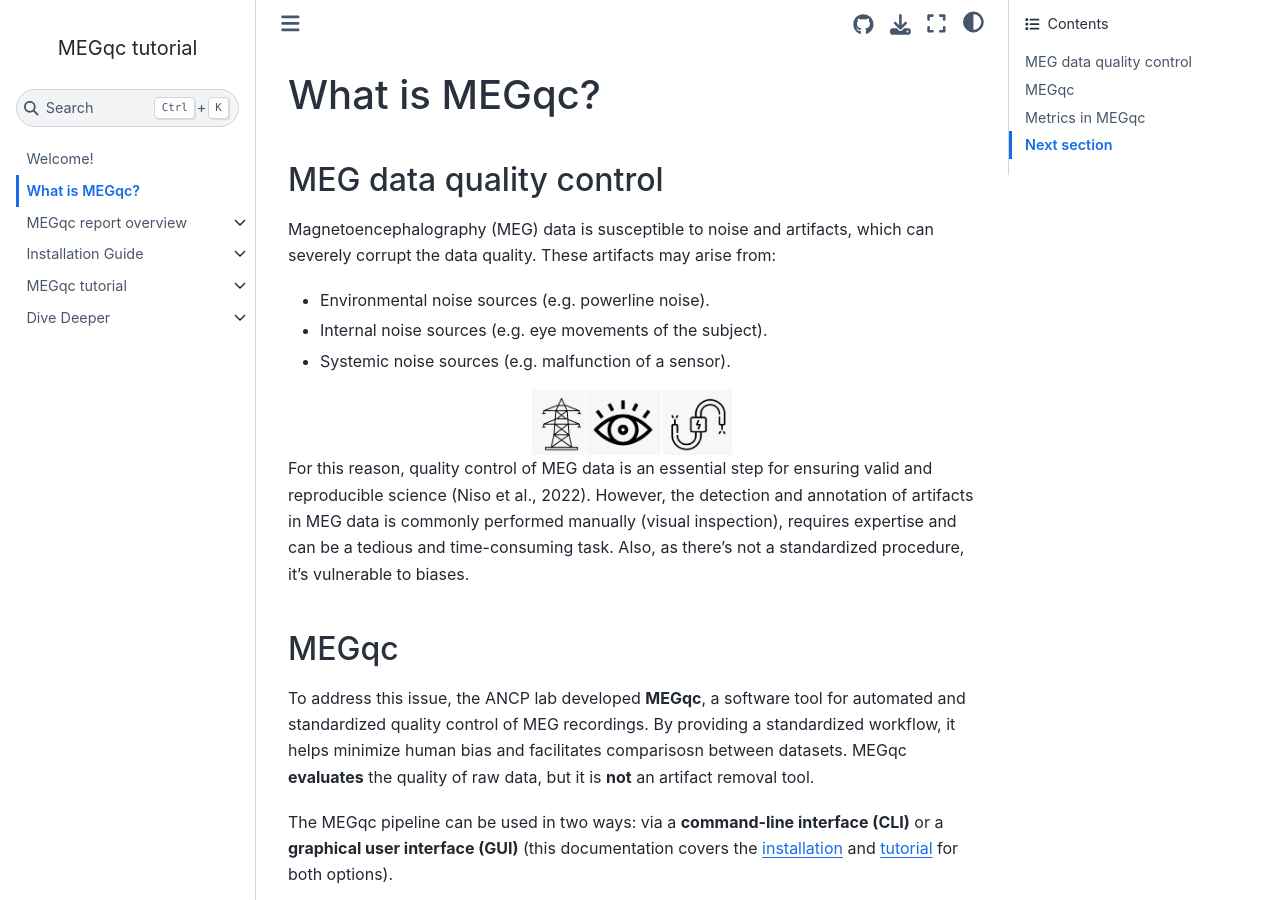
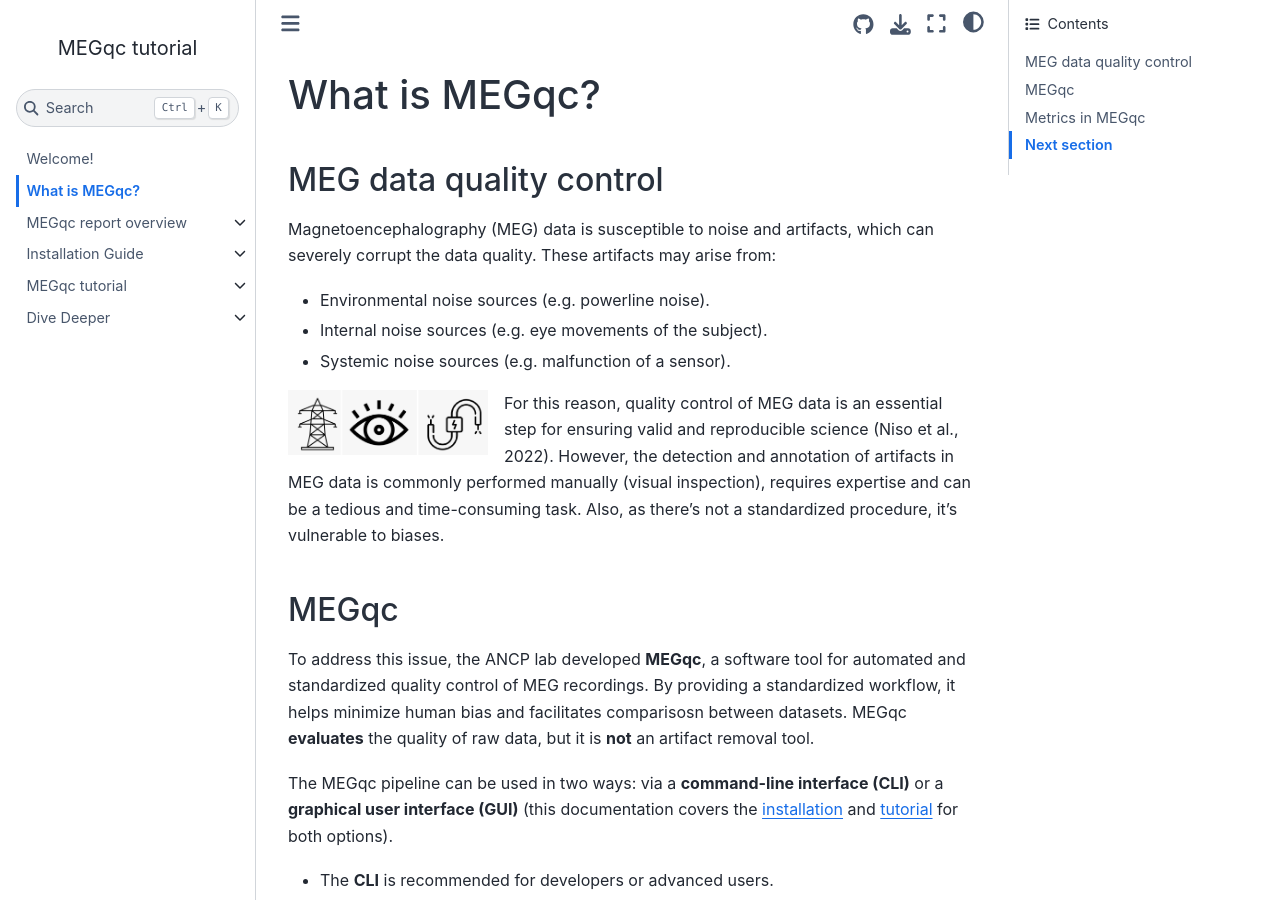
Before and after one commit to ANCPLabOldenburg/megqc_documentation, a Jupyter Book: the page built from book/introduction.md, in a window 1280 px wide and 900 px high. Built offline with Jupyter Book 1.0.4 settings and Sphinx 7.4.7 and the Sphinx Book theme 1.1.4, drawn with Linux system fonts in a browser that asks for light colours.

Commit message:
Update introduction.md

```diff
--- a/book/introduction.md
+++ b/book/introduction.md
@@ -6,7 +6,8 @@
 - Internal noise sources (e.g. eye movements of the subject).
 - Systemic noise sources (e.g. malfunction of a sensor).
 
-<img src="../static/sources.png" alt="noise-sources" width="200px" align="center">
+<img src="../static/sources.png" alt="noise-sources" width="200px" align="left">
+
 
 For this reason, quality control of MEG data is an essential step for ensuring valid and reproducible science (Niso et al., 2022). However, the detection and annotation of artifacts in MEG data is commonly performed manually (visual inspection), requires expertise and can be a tedious and time-consuming task. Also, as there's not a standardized procedure, it's vulnerable to biases.
 
```
